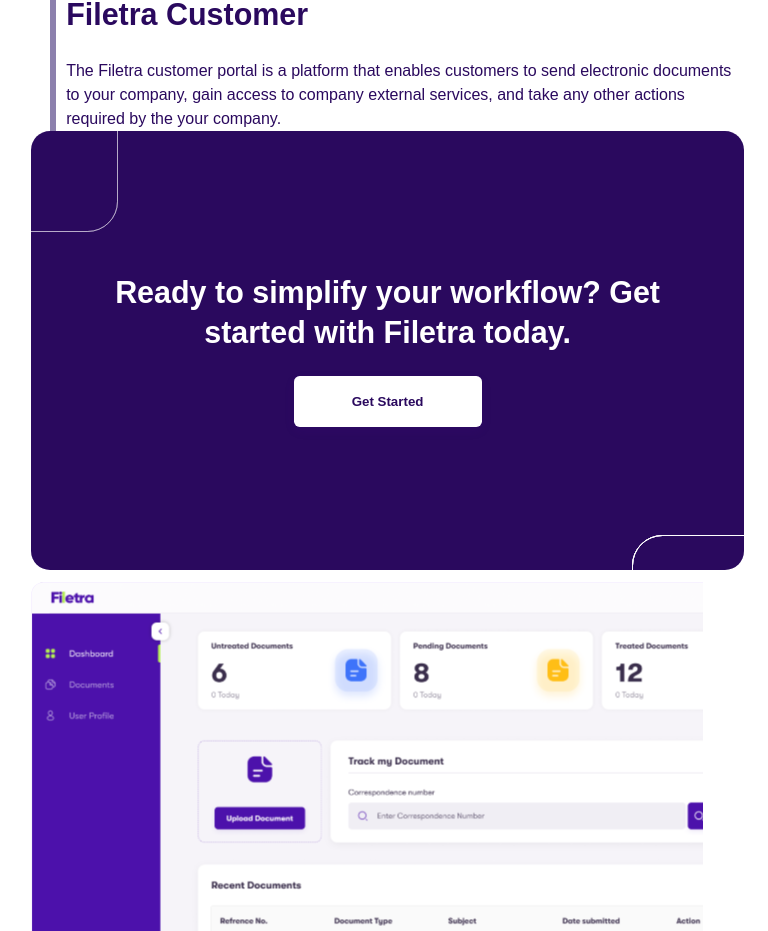
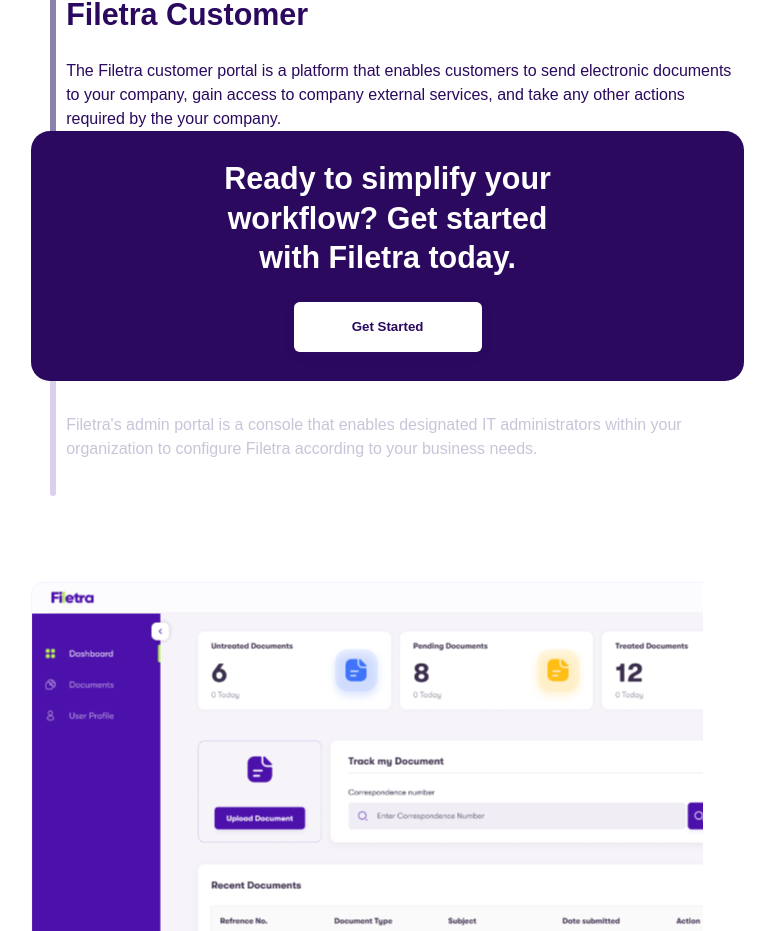
Before and after one commit to agun36/filtra, a React (Vite) app: page / in a window 768 px wide. Shown: the part 7517-8448 px from the top of the page. Built offline with nearby package versions, Linux system fonts and the light colour scheme.

Commit message:
modified: contacts

```diff
--- a/src/components/contacts/index.tsx
+++ b/src/components/contacts/index.tsx
@@ -8,7 +8,7 @@
     return (
         <section className="contacts bg-bg-100 d-flex flex-column justify-content-center align-items-center modal-dialog modal-dialog-centered container-fluid">
             <div className="modal-content d-flex align-items-center flex-column">
-                <h1 className="text-white col mb-5 text-center">Ready to simplify your workflow? Get started with Filetra today.</h1>
+                <h1 className="text-white col-7 mb-5 text-center">Ready to simplify your workflow? Get started with Filetra today.</h1>
                 <button type='button' className="btn bg-white text-bg-100 px-6 py-3 opacity  " data-bs-toggle="modal" data-bs-target="#exampleModal" onClick={() => setModalShow(true)}>Get Started</button>
             </div>
             {modalShow && <ContactModal show={modalShow} onHide={() => setModalShow(false)} labels={''} placefield={''} inputType={'input'} name={''} />}
--- a/src/components/contacts/styles.scss
+++ b/src/components/contacts/styles.scss
@@ -1,10 +1,14 @@
 @import '@/assets/styles/variables';
 
 .contacts {
-    padding: 12rem;
+    padding: 10rem 0rem 10rem 0rem;
     border-radius: 2rem;
     position: relative;
     overflow: hidden;
+
+    @media screen and (max-width: 1080px) {
+        padding: 0rem 0rem 0rem 0rem;
+    }
 
     ::after {
         content: "";
@@ -12,7 +16,7 @@
         width: 28.7rem;
         height: 28.7rem;
         top: -30rem;
-        left: -20.3rem;
+        left: -10.3rem;
         border-radius: 0rem 0rem 3.2rem 0rem;
         opacity: 30%;
         border: .1rem solid $white;
@@ -23,16 +27,16 @@
         position: absolute;
         width: 28.7rem;
         height: 28.7rem;
-        top: 80.5rem;
+        top: 20.5rem;
         left: 85%;
-        gap: 0px;
         border-radius: 3.2rem 0rem 0rem 0rem;
         // opacity: 30%;
         border: .1rem solid $white;
 
-        @media screen and (min-width: 650px) {
-
-            top: 30.5rem;
+        @media screen and (max-width: 1080px) {
+            height: 10.7rem;
+            left: 13rem;
+            top: 55.5rem;
         }
     }
 
```
